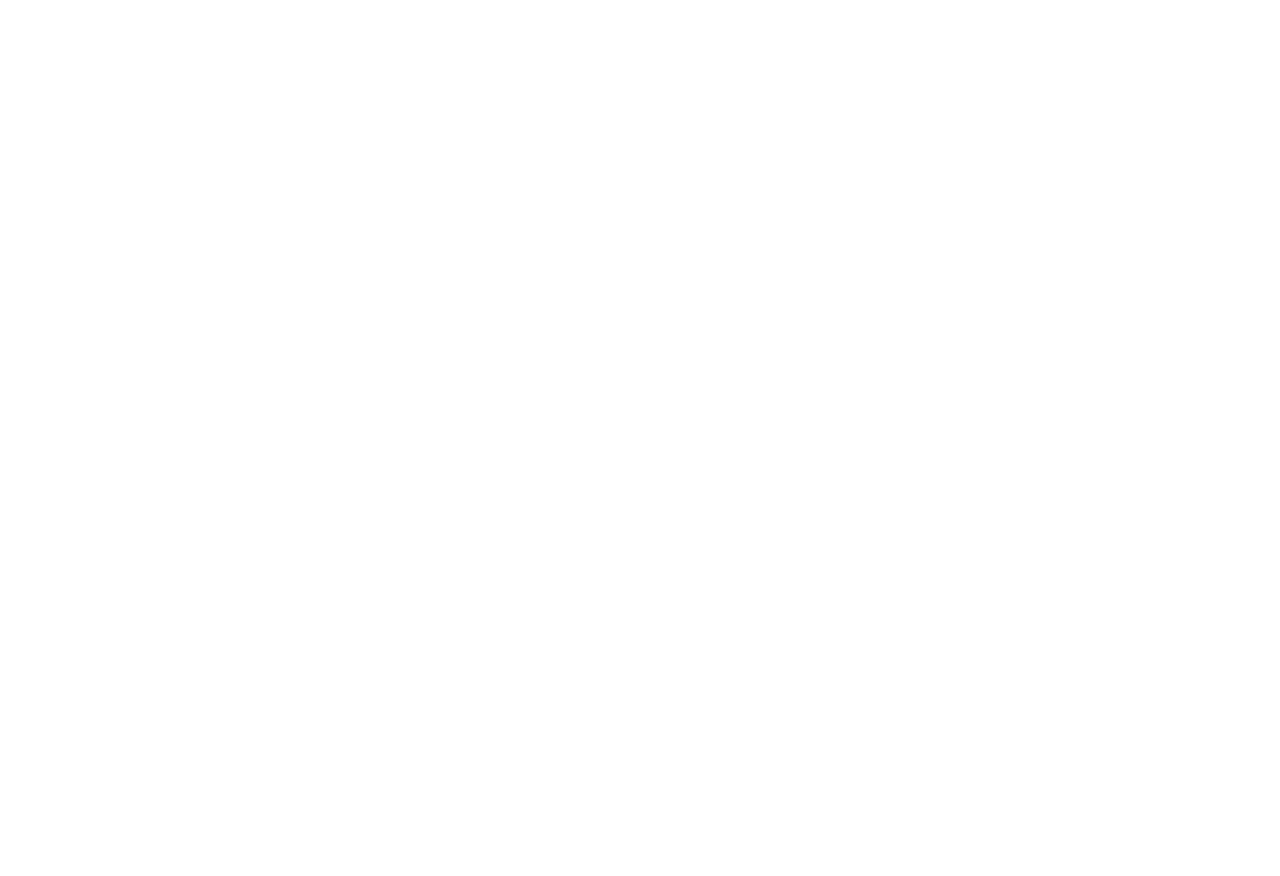
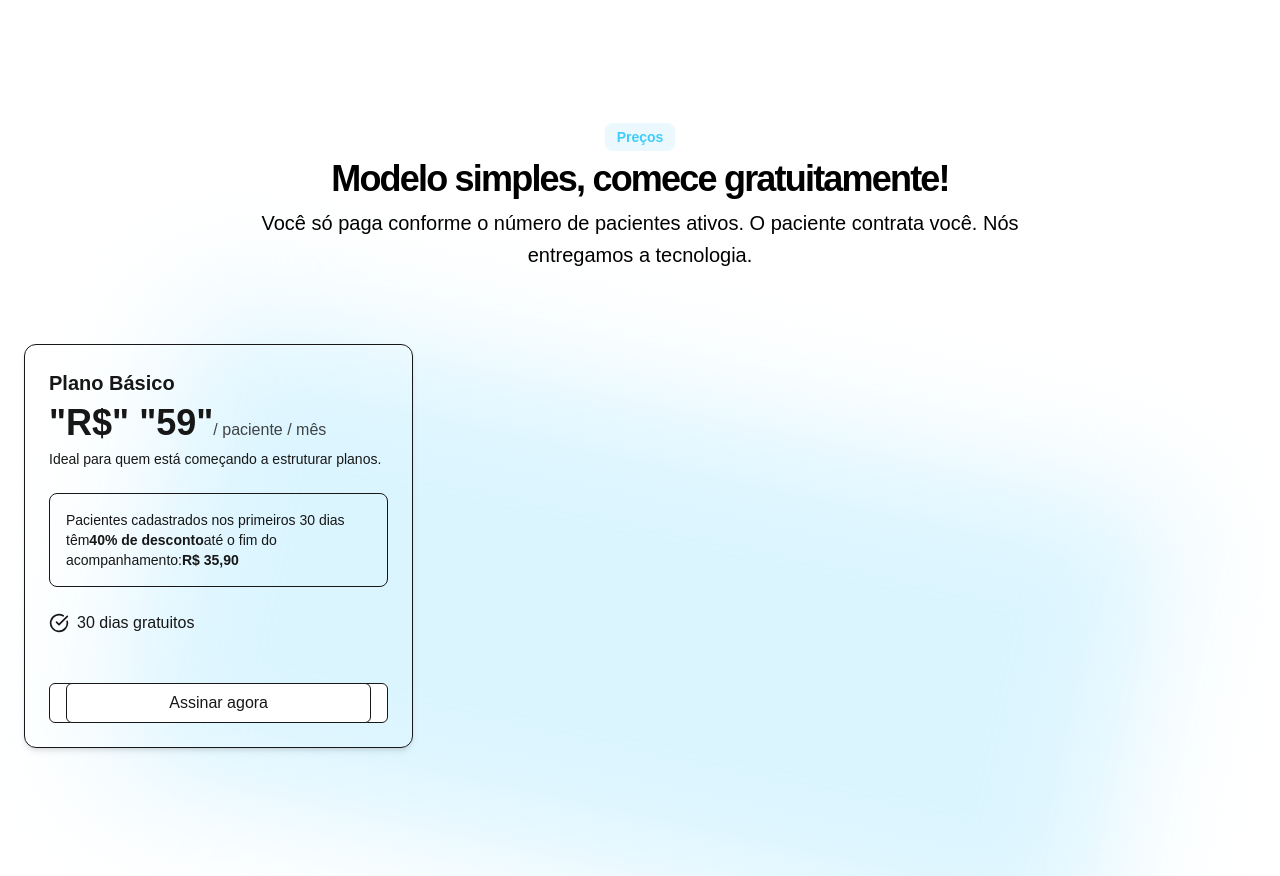
Before and after one commit to givanildsss444/sd-monitora, a Next.js app: page / in a window 1280 px wide. Shown: the part 6920-7796 px from the top of the page. Before the commit the page ends 6915 px from the top, so only its background shows below. Built offline with nearby package versions, Linux system fonts and the light colour scheme.

Commit message:
section pricing added but not completed

```diff
--- a/src/app/page.tsx
+++ b/src/app/page.tsx
@@ -418,6 +418,73 @@
 
           </section>
 
+          {/*-----------------------------------------------------------------------------------------------------------------------------------------------------------------------------------------------------------------------------------------------------------------------------------------*/}
+
+          <section className="relative w-full overflow-hidden bg-[#FFFFFF] py-12 md:py-24 lg:py-32">
+
+            <div className="container relative z-10 mx-auto px-4 md:px-6">
+
+
+              <div className="container relative z-10 mx-auto flex flex-col items-center px-4 md:px-6">
+
+                <div className="flex flex-col items-center justify-center space-y-2 text-center">
+                  <div className="inline-block rounded-lg bg-[#EBF9FE] px-3 py-1 text-sm font-semibold text-[#40CDFB]">Preços</div>
+                  <h2 className="text-3xl text-black font-bold tracking-tighter sm:text-4xl">Modelo simples, comece gratuitamente!</h2>
+                  <p className="max-w-3xl text-black md:text-xl/relaxed">Você só paga conforme o número de pacientes ativos. O paciente contrata você. Nós entregamos a tecnologia.</p>
+                </div>
+
+              </div>
+
+              <div className="mx-auto grid gap-8 pt-12 md:gap-8 lg:mt-6 lg:grid-cols-3">
+
+                <div className="gap-4 rounded-xl border bg-card py-4 text-card-foreground md:gap-6 md:py-6 flex h-full flex-col shadow-md transition-shadow hover:shadow-lg sm:max-w-none">
+                  <div className="has-data-[slot=card-action]:grid-cols-[1fr_auto] [.border-b]:pb-4 md:[.border-b]:pb-6 grid auto-rows-min grid-rows-[auto_auto] items-start gap-1.5 px-4 md:px-6">
+                    <div className="text-xl font-semibold">Plano Básico</div>
+                    <div className="text-4xl font-bold">
+                      "R$"
+                      "59"
+                      <span className="text-base font-normal text-foreground/80">/ paciente / mês</span>
+                    </div>
+                    <div className="text-sm text-muted-foreground">Ideal para quem está começando a estruturar planos.</div>
+                  </div>
+
+                  <div className="px-4 md:px-6 flex-1">
+                    <div className="rounded-lg border bg-secondary p-4 text-sm">
+                      Pacientes cadastrados nos primeiros 30 dias têm
+                      <span className="font-bold">40% de desconto</span>
+                      até o fim do acompanhamento:
+                      <span className="font-bold">R$ 35,90</span>
+                    </div>
+
+                    <ul className="my-6 space-y-3">
+                      <li className="flex gap-2">
+                        <svg xmlns="http://www.w3.org/2000/svg" width="24" height="24" viewBox="0 0 24 24" fill="none" stroke="currentColor" strokeWidth="2" strokeLinecap="round" strokeLinejoin="round" className="lucide lucide-circle-check-big mt-0.5 h-5 w-5 flex-shrink-0 text-primary"><path d="M21.801 10A10 10 0 1 1 17 3.335"></path><path d="m9 11 3 3L22 4"></path></svg>
+                        <div className="flex flex-col">
+                          <span>30 dias gratuitos</span>
+                        </div>
+                      </li>
+                    </ul>
+                  </div>
+
+                  <div className="[.border-t]:pt-4 md:[.border-t]:pt-6 flex items-center px-4 md:px-6">
+                    <a href="" className="relative inline-flex items-center justify-center gap-2 whitespace-nowrap rounded-md font-medium ring-offset-background transition-colors focus-visible:outline-none focus-visible:ring-2 focus-visible:ring-ring focus-visible:ring-offset-2 disabled:pointer-events-none disabled:opacity-50 [&_svg]:pointer-events-none [&_svg]:size-4 [&_svg]:shrink-0 h-10 px-4 py-2 border border-input bg-background hover:bg-accent hover:text-accent-foreground w-full">
+                      <a className="relative inline-flex items-center justify-center gap-2 whitespace-nowrap rounded-md font-medium ring-offset-background transition-colors focus-visible:outline-none focus-visible:ring-2 focus-visible:ring-ring focus-visible:ring-offset-2 disabled:pointer-events-none disabled:opacity-50 [&amp;_svg]:pointer-events-none [&amp;_svg]:size-4 [&amp;_svg]:shrink-0 h-10 px-4 py-2 border border-input bg-background hover:bg-accent hover:text-accent-foreground w-full">Assinar agora</a>
+                    </a>
+                  </div>
+                </div>
+
+
+
+
+              </div>
+
+
+            </div>
+              <div className="absolute bottom-0 left-1/2 z-0 -translate-x-1/2 transform">
+                <svg viewBox="0 0 959 454" className="w-[1000px] bg-[#DBF5FF] rotate-12 fill-[#DBF5F] blur-3xl"><path d="M893.499 20.6108C981.675 72.0768 976.157 235.045 897.35 323.727C818.543 412.41 665.883 425.5 546.664 438.892C428.199 451.737 342.484 464.813 234.275 438.76C126.066 412.708 -5.45475 348.692 0.802652 287.54C6.99684 227.005 150.279 169.262 246.36 136.65C342.379 104.656 391.26 97.1741 506.98 63.4508C622.701 29.7274 804.634 -30.9259 893.499 20.6108Z" fill="#DBF5FF"></path></svg>
+              </div>
+          </section>
+
 
         </div>
         <footer></footer>
```
